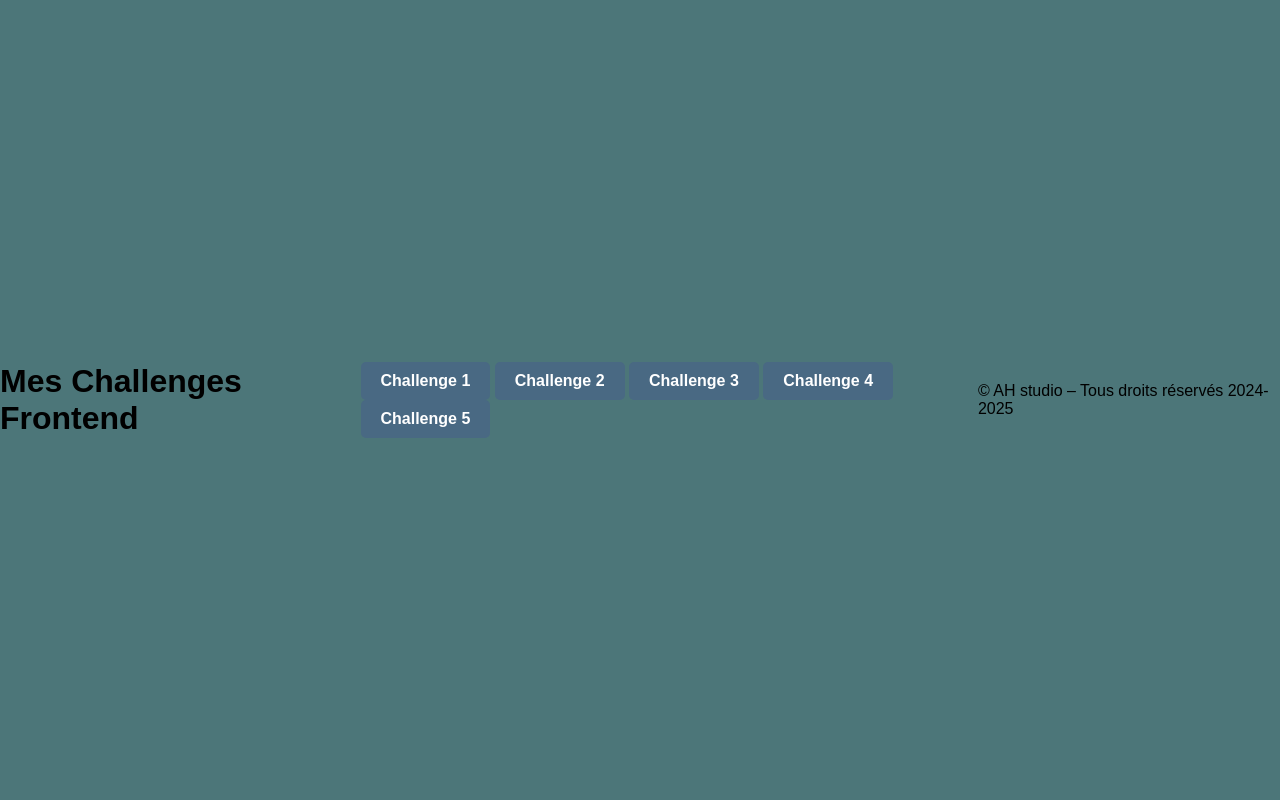
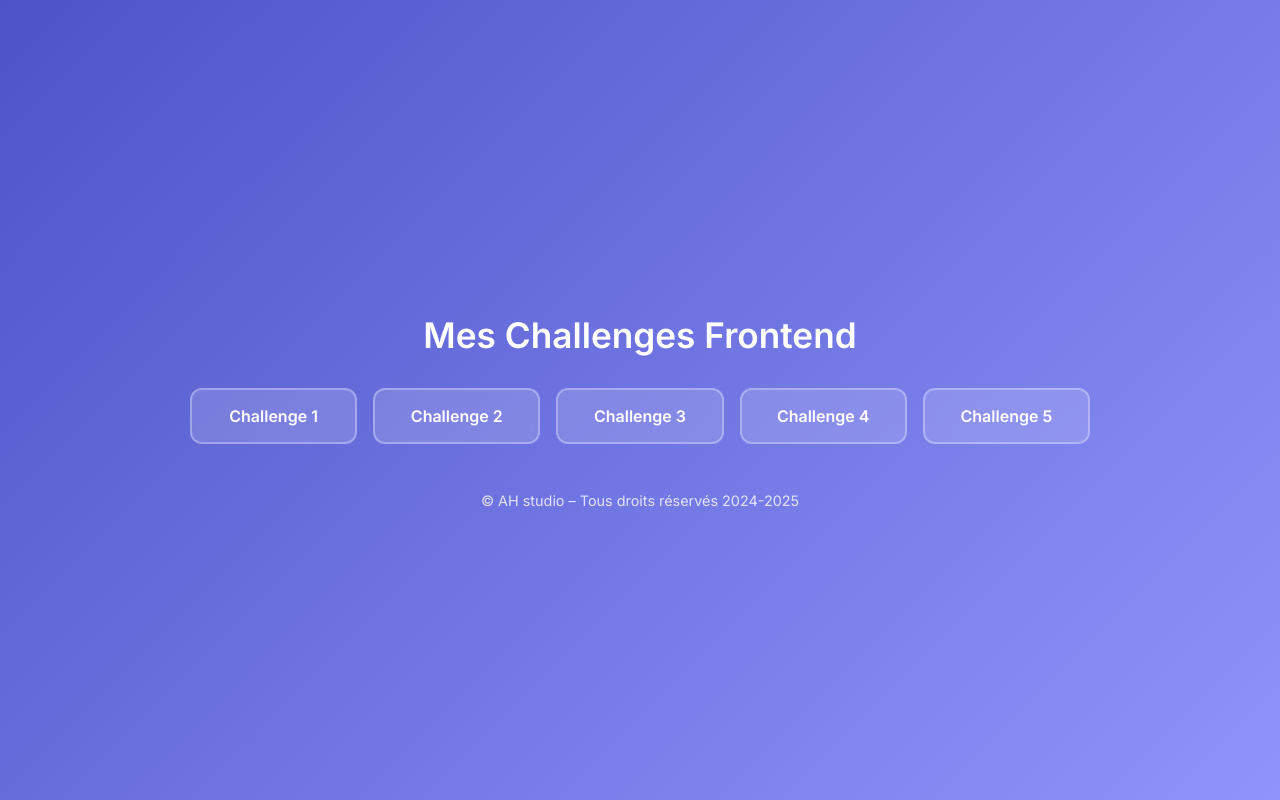
Before and after one commit to MinoFS/challenge_Frontend_Mentor_1, a plain HTML site: page index.html in a window 1280 px wide. Drawn offline with Linux system fonts and the light colour scheme.

Commit message:
Update style.css

```diff
--- a/style.css
+++ b/style.css
@@ -1,41 +1,56 @@
 body {
-    display: flex;
-    justify-content: center;
-    align-items: center;
-    background-color: rgb(76, 118, 121);
-    height: 100vh;
-    margin: 0;
-    font-family: Arial, sans-serif;
-}
-
-.button {
     display: flex;
     flex-direction: column;
     justify-content: center;
     align-items: center;
-    gap: 15px;
-    width: 250px;
-    height: 250px;
-    background-color: rgb(28, 77, 77);
-    border-radius: 20px;
-    box-shadow: 0 5px 10px rgba(0, 0, 0, 0.2);
-    padding: 20px;
+    background: linear-gradient(135deg, #4e54c8 0%, #8f94fb 100%);
+    min-height: 100vh;
+    margin: 0;
+    font-family: 'Inter', Arial, sans-serif;
+    color: #fff;
+    text-align: center;
 }
 
-a {
-    display: inline-block;
-    text-decoration: none;
-    color: white;
-    text-align: center;
-    padding: 10px 20px;
-    background-color: hsl(207, 28%, 40%);
-    border-radius: 5px;
-    font-size: 1rem;
-    font-weight: bold;
-    transition: background-color 0.3s, transform 0.2s;
+h1 {
+    font-size: 2.2rem;
+    font-weight: 600;
+    margin-bottom: 2rem;
 }
 
-a:hover {
-    background-color: hsl(207, 28%, 50%);
-    transform: scale(1.05);
+main {
+    width: 100%;
+    max-width: 900px;
+    padding: 0 1rem;
 }
+
+.grid {
+    display: grid;
+    grid-template-columns: repeat(auto-fit, minmax(160px, 1fr));
+    gap: 1rem;
+}
+
+.grid a {
+    display: flex;
+    justify-content: center;
+    align-items: center;
+    padding: 1rem;
+    background-color: rgba(255, 255, 255, 0.15);
+    backdrop-filter: blur(4px);
+    border: 2px solid rgba(255, 255, 255, 0.3);
+    border-radius: 12px;
+    color: #fff;
+    font-weight: 600;
+    text-decoration: none;
+    transition: transform 0.3s, background-color 0.3s;
+}
+
+.grid a:hover {
+    transform: translateY(-4px);
+    background-color: rgba(255, 255, 255, 0.25);
+}
+
+footer {
+    margin-top: 3rem;
+    font-size: 0.9rem;
+    opacity: 0.8;
+}
```
